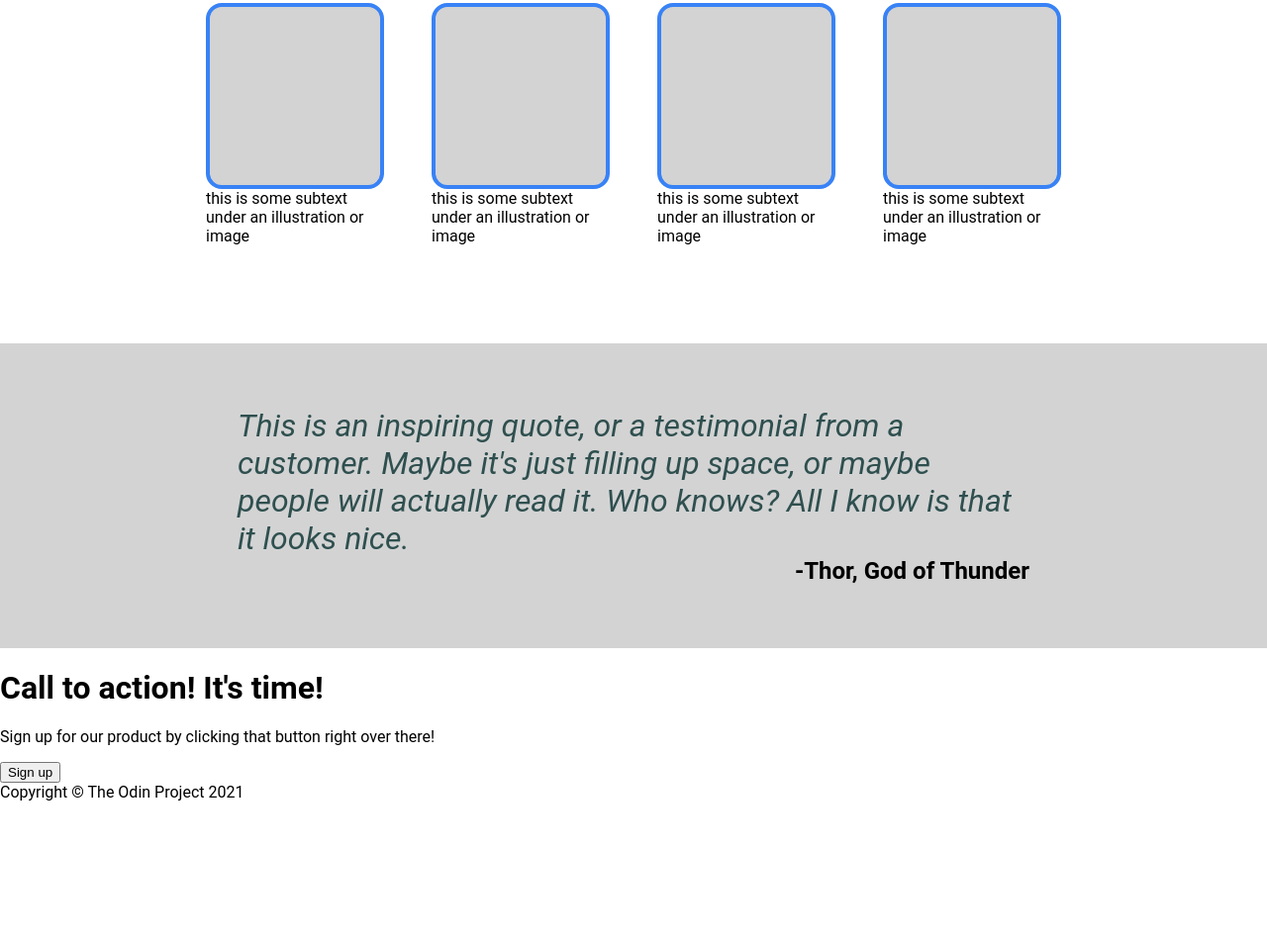
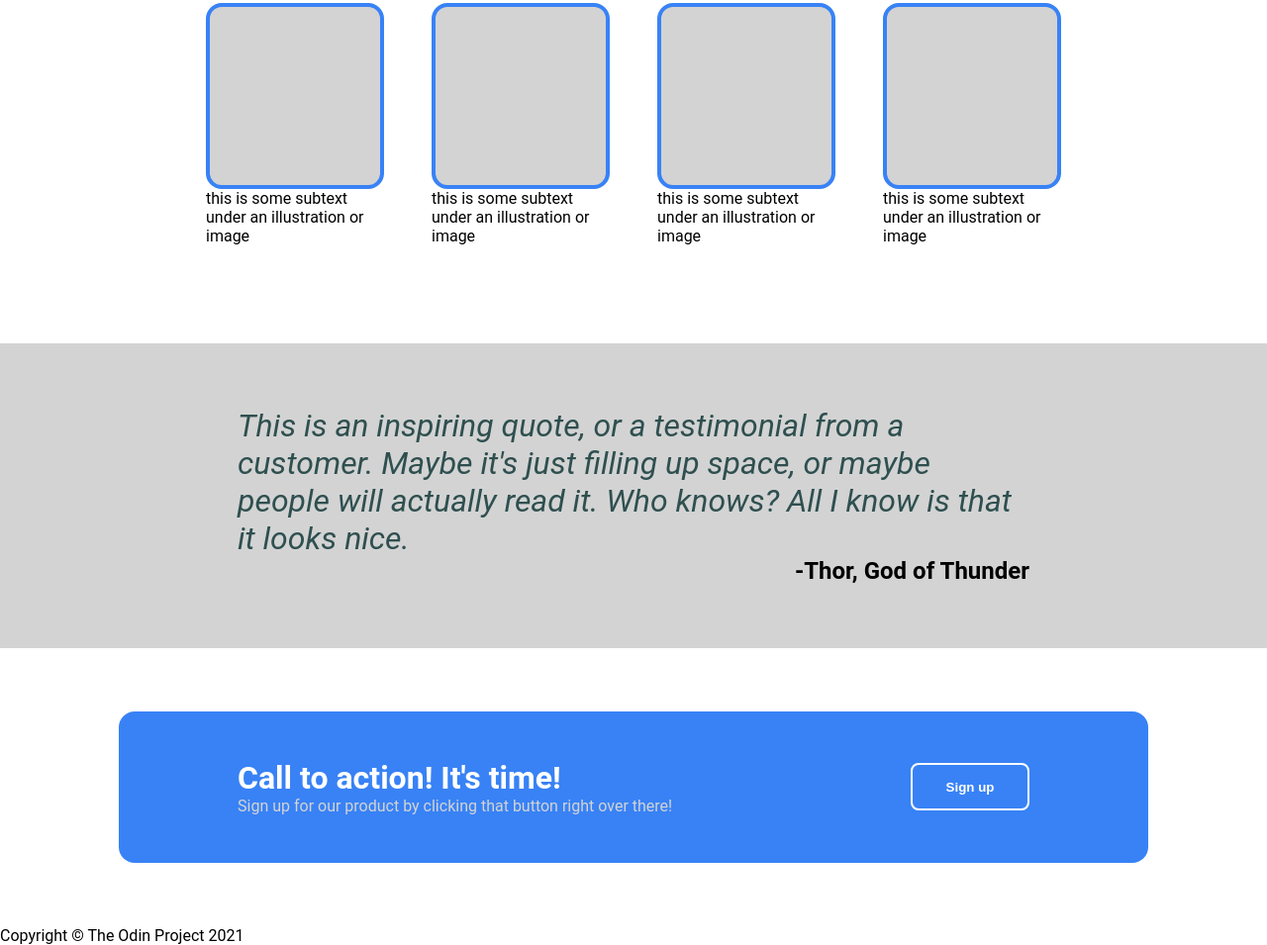
Before and after one commit to MichaelYKersey/Project-Odin-Landing-Page, a plain HTML site: page index.html in a window 1280 px wide. Shown: the part 586-1541 px from the top of the page at 99% size. Before the commit the page ends 1396 px from the top, so only its background shows below. Drawn offline with Linux system fonts and the light colour scheme.

Commit message:
Format Sign Up Area

```diff
--- a/index.html
+++ b/index.html
@@ -52,8 +52,8 @@
     <div class="sign-up-area">
         <div class="sign-up-card">
             <div class="sign-up-text">
-                <h1>Call to action! It's time!</h1>
-                <p>Sign up for our product by clicking that button right over there!</p>
+                <h1 class="sign-up-text-title">Call to action! It's time!</h1>
+                <p class="sign-up-text-description">Sign up for our product by clicking that button right over there!</p>
             </div>
             <button class="sign-up-area-button">Sign up</button>
         </div>
--- a/style.css
+++ b/style.css
@@ -130,3 +130,45 @@ body {
     font-weight: bold;
     font-size: 24px;
 }
+
+.sign-up-area {
+    display: flex;
+    justify-content: center;
+    align-items: center;
+    padding: 64px;
+}
+
+.sign-up-card {
+    width: 800px;
+    background-color: #3882f6;
+    border-radius: 16px;
+    padding: 48px 120px;
+    display: flex;
+    justify-content: space-between;
+}
+
+.sign-up-text {
+
+}
+
+.sign-up-text-title {
+    color: white;
+    margin: 0;
+}
+
+.sign-up-text-description {
+    color: lightgray;
+    margin: 0;
+}
+
+.sign-up-area-button {
+    color: white;
+    background-color: #3882f6;
+    height: 48px;
+    width: 120px;
+    border-radius: 8px;
+    border-style: solid;
+    border-color: white;
+    font-weight: bolder;
+    align-self: center;
+}
```
